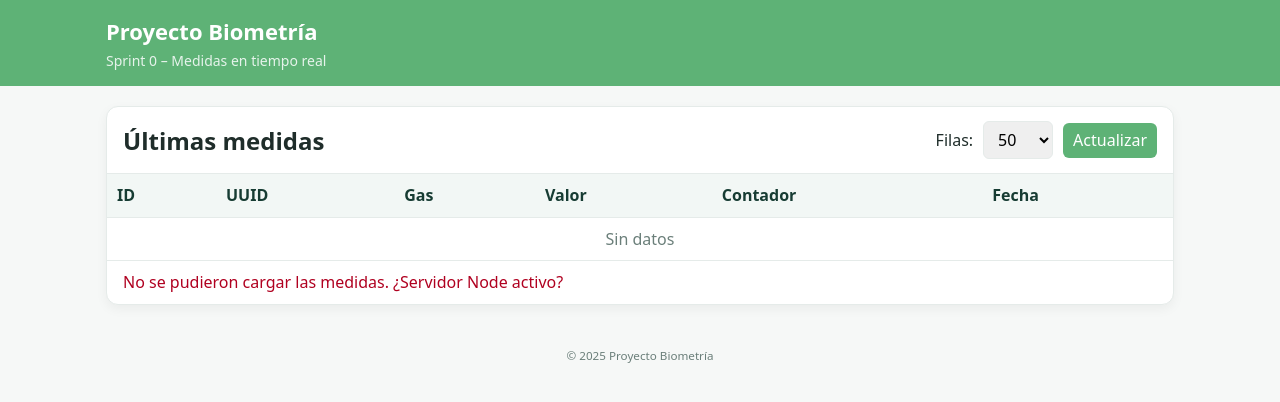
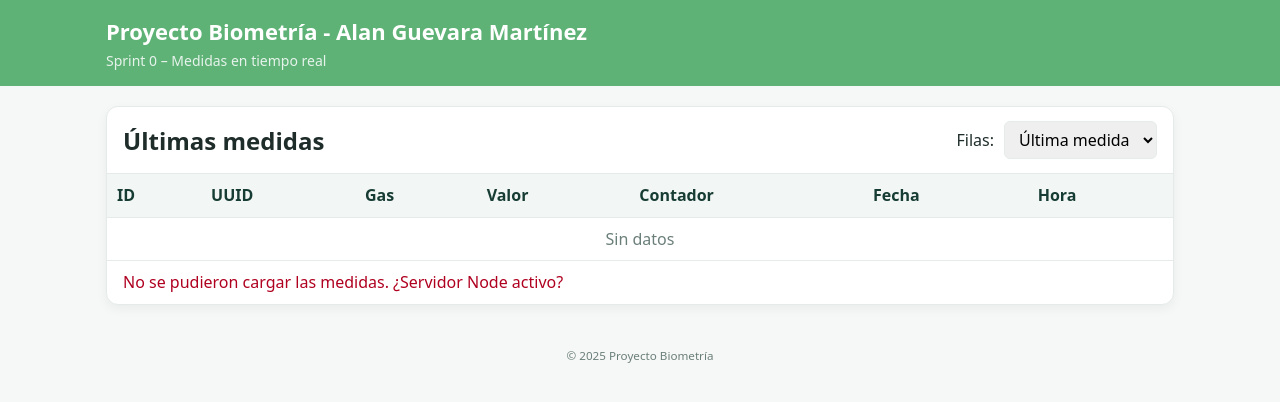
Before and after one commit to ALANGMupv/ProyectoBiometria2025, a PHP site: page / in a window 1280 px wide. Shown: the top 402 px of the page. Run offline with PHP 8.4, Linux system fonts and the light colour scheme.

Commit message:
chore: pequeños cambios en la UX y consoles en la logica y servidor.

```diff
--- a/src/servidor/apiREST/ReglasREST.js
+++ b/src/servidor/apiREST/ReglasREST.js
@@ -76,6 +76,7 @@ function reglasREST(logica) {
     router.get("/medidas", async (req, res) => {
         try {
             const { limit } = req.query; // recogemos el query param ?limit=...
+            console.log("GET /medidas con limit =", limit); //
             const filas = await logica.listarMedidas(limit);
 
             res.json({
--- a/src/servidor/logica/Logica.js
+++ b/src/servidor/logica/Logica.js
@@ -63,6 +63,7 @@ class Logica {
         try {
             // Seguridad: limit entre 1 y 500
             const lim = Math.max(1, Math.min(parseInt(limit || 50, 10), 500));
+             console.log("SQL LIMIT calculado =", lim);
 
             const sql = `
                 SELECT id, uuid, gas, valor, contador, fecha
--- a/src/ux_cliente/src/css/index.css
+++ b/src/ux_cliente/src/css/index.css
@@ -69,13 +69,6 @@ body {
     border-radius: 6px;
     font: inherit;
 }
-.controls button {
-    background: var(--brand);
-    color: #fff;
-    border: none;
-    cursor: pointer;
-}
-.controls button:hover { filter: brightness(.95); }
 
 /* Tabla de medidas */
 .table-wrap { overflow-x: auto; } /* scroll horizontal si se desborda */
--- a/src/ux_cliente/src/index.php
+++ b/src/ux_cliente/src/index.php
@@ -20,7 +20,7 @@
 <body>
 <header class="topbar">
     <div class="container">
-        <h1>Proyecto Biometría</h1>
+        <h1>Proyecto Biometría - Alan Guevara Martínez</h1>
         <p class="subtitle">Sprint 0 – Medidas en tiempo real</p>
     </div>
 </header>
@@ -35,12 +35,12 @@
                 Selector de número de filas a mostrar -->
                 <label for="limit">Filas:</label>
                 <select id="limit">
+                    <option value="1" selected>Última medida</option>
                     <option value="10">10</option>
-                    <option value="50" selected>50</option>
+                    <option value="50">50</option>
                     <option value="100">100</option>
+                    <option value="300">300</option>
                 </select>
-                <!-- Botón para recargar los datos -->
-                <button id="refresh">Actualizar</button>
             </div>
         </div>
 
@@ -55,11 +55,12 @@
                     <th>Valor</th>
                     <th>Contador</th>
                     <th>Fecha</th>
+                    <th>Hora</th>
                 </tr>
                 </thead>
                 <tbody id="tbody-medidas">
                 <!-- Mensaje inicial mientras carga -->
-                <tr><td colspan="6" class="muted">Cargando…</td></tr>
+                <tr><td colspan="7" class="muted">Cargando…</td></tr>
                 </tbody>
             </table>
         </div>
--- a/src/ux_cliente/src/js/index.js
+++ b/src/ux_cliente/src/js/index.js
@@ -8,18 +8,11 @@ window.API_BASE = "https://aguemar.upv.edu.es";
 const tbody = document.getElementById("tbody-medidas");
 const errorBox = document.getElementById("error");
 const limitSel = document.getElementById("limit");
-const btnRefresh = document.getElementById("refresh");
 
-/* CÓDIGO PARA CUANDO MUESTRE VARIAS MEDIDAS EN UNA TABLA (SI ES QUE LO HAGO ASÍ)
 // Construye la URL de la API con el límite seleccionado
 function construirURL() {
-    const limit = encodeURIComponent(limitSel.value || 50);
+    const limit = encodeURIComponent(limitSel.value || 1);
     return `${window.API_BASE}/medidas?limit=${limit}`;
-}*/
-
-function construirURL() {
-    // Ahora solo pedimos la última medida → limit=1
-    return `${window.API_BASE}/medidas?limit=1`;
 }
 
 // Carga las medidas desde la API y actualiza la tabla
@@ -34,41 +27,31 @@ async function cargarMedidas() {
         console.error(e);
         mostrarError("No se pudieron cargar las medidas. ¿Servidor Node activo?");
         // fallback si no hay datos
-        tbody.innerHTML = `<tr><td colspan="6" class="muted">Sin datos</td></tr>`;
+        tbody.innerHTML = `<tr><td colspan="7" class="muted">Sin datos</td></tr>`;
     }
 }
 
 // Genera las filas de la tabla a partir de los datos
 function pintarFilas(filas) {
     if (!filas.length) {
-        tbody.innerHTML = `<tr><td colspan="6" class="muted">No hay medidas</td></tr>`;
+        tbody.innerHTML = `<tr><td colspan="7" class="muted">No hay medidas</td></tr>`;
         return;
     }
-    /* CÓDIGO PARA CUANDO MUESTRE VARIAS MEDIDAS EN UNA TABLA (SI ES QUE LO HAGO ASÍ)
     // Se escapan caracteres peligrosos en el UUID (XSS safe)
-    tbody.innerHTML = filas.map(r => `
+    tbody.innerHTML = filas.map(r => {
+        const [fecha, hora] = formatearFecha(r.fecha);
+        return `
         <tr>
           <td>${r.id}</td>
           <td>${escaparHTML(r.uuid)}</td>
           <td>${gasATexto(r.gas)}</td>
           <td>${r.valor}</td>
           <td>${r.contador}</td>
-      <td>${r.fecha}</td>
-    </tr>
-  `).join("");
-     */
-
-    const r = filas[0]; // solo la primera
-    tbody.innerHTML = `
-    <tr>
-      <td>${r.id}</td>
-      <td>${escaparHTML(r.uuid)}</td>
-      <td>${gasATexto(r.gas)}</td>
-      <td>${r.valor}</td>
-      <td>${r.contador}</td>
-      <td>${r.fecha}</td>
+          <td>${fecha}</td>
+          <td>${hora}</td>
         </tr>
       `;
+    }).join("");
 }
 
 // Muestra un mensaje de error
@@ -79,9 +62,29 @@ function mostrarError(msg) {
 
 // Convierte códigos de gas a texto descriptivo
 function gasATexto(gas) {
-    if (gas === 11) return "CO₂ (11)";
-    if (gas === 12) return "Temperatura (12)";
+    console.log("Valor recibido en gasATexto:", gas, typeof gas); // log de depuración
+    const num = parseInt(gas, 10);
+    if (num === 11) return "CO₂";
+    if (num === 12) return "Temperatura";
     return gas;
+}
+
+// Formatea fecha ISO → [fecha, hora]
+function formatearFecha(iso) {
+    try {
+        let d = new Date(iso);
+        if (isNaN(d)) {
+            // si no reconoce el formato (ej: "2025-09-30 20:41:03"),
+            // lo dividimos manualmente
+            const [fecha, hora] = iso.split(" ");
+            return [fecha || iso, hora || ""];
+        }
+        const fecha = d.toLocaleDateString("es-ES", { day: "2-digit", month: "2-digit", year: "numeric" });
+        const hora = d.toLocaleTimeString("es-ES", { hour: "2-digit", minute: "2-digit", second: "2-digit" });
+        return [fecha, hora];
+    } catch {
+        return [iso, ""];
+    }
 }
 
 // Evita inyección de HTML en campos dinámicos
@@ -92,7 +95,6 @@ function escaparHTML(s) {
 }
 
 // Eventos de usuario
-btnRefresh.addEventListener("click", cargarMedidas);
 limitSel.addEventListener("change", cargarMedidas);
 
 // Auto-refresh cada 5s
```
Lines whose indentation alone changed are shown as unchanged.
